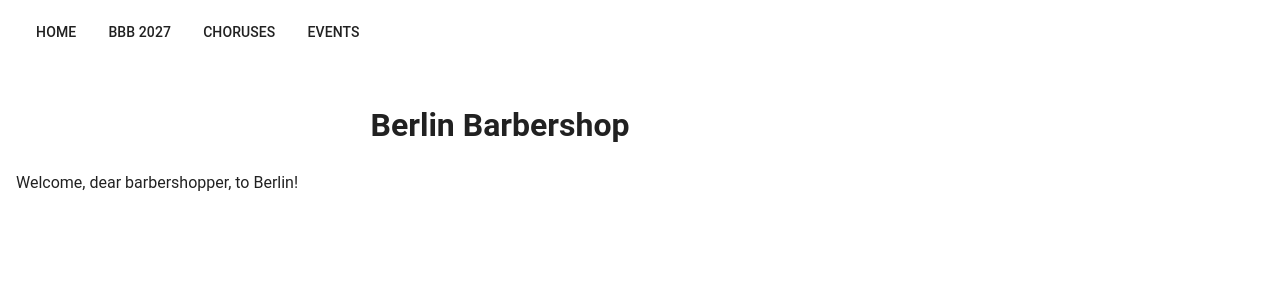
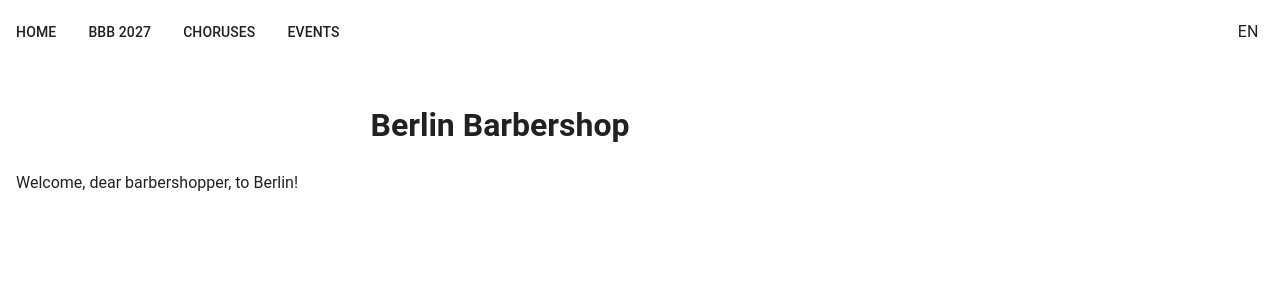
Before and after one commit to LifeShouldBeAMusical/berlin-barbershop, a Vue app: page / in a window 1280 px wide. Shown: the top 300 px of the page. Built offline with nearby package versions, Linux system fonts and the light colour scheme.

Commit message:
Language Button

```diff
--- a/src/component/MenuBar.vue
+++ b/src/component/MenuBar.vue
@@ -1,18 +1,39 @@
 <script setup lang="ts">
+import { computed } from 'vue'
 import { useI18n } from 'vue-i18n'
 
-const { t } = useI18n()
+const { locale, t, availableLocales } = useI18n()
+
+const languages = computed(() =>
+	availableLocales.map((loc: string) => ({ title: t(`locale.lang_${loc}`), value: loc })),
+)
+const setLang = (loc: string) => (locale.value = loc)
 </script>
 
 <template>
-	<v-app-bar flat>
-		<v-toolbar-title>
+	<v-app-bar flat class="toolbar">
+		<div class="left-container">
 			<v-btn href="/">{{ t('home.menu') }}</v-btn>
 			<v-btn href="/bash">{{ t('bash.menu') }}</v-btn>
 			<v-btn href="/chorus">{{ t('chorus.menu') }}</v-btn>
 			<v-btn href="/event">{{ t('event.menu') }}</v-btn>
-		</v-toolbar-title>
+		</div>
+		<div class="right-container">
+			<template v-for="(lang, idx) in languages" :key="idx">
+				<template v-if="idx > 0">|</template>
+				<v-btn @click="() => setLang(lang.value)">{{ lang.title }}</v-btn>
+			</template>
+		</div>
 	</v-app-bar>
 </template>
 
-<style lang="scss"></style>
+<style lang="scss">
+.toolbar {
+	.v-toolbar__content {
+		display: flex;
+		flex-flow: row nowrap;
+		justify-content: space-between;
+		align-items: center;
+	}
+}
+</style>
--- a/src/locale/en.json
+++ b/src/locale/en.json
@@ -1,4 +1,7 @@
 {
+	"locale": {
+		"lang_en": "EN"
+	},
 	"bash": {
 		"title": "Berlin Barbershop Bash 2027",
 		"menu": "BBB 2027",
```
